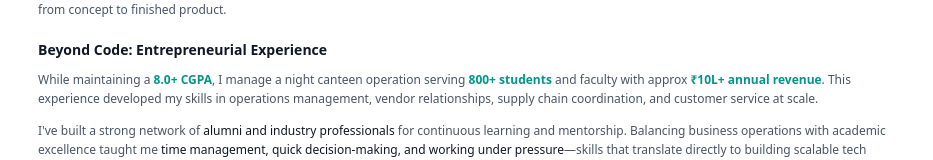
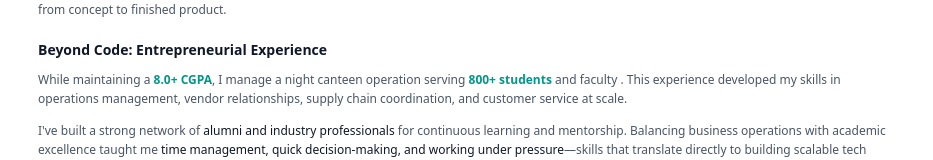
Before and after one commit to Laxman-Mahto/Laxman-Mahto.github.io, a React (Vite) app: page / in a window 1280 px wide. Shown: the part 272-432 px from the top of the page, without its empty margins (170-1103 px from the left). Built offline with nearby package versions, Linux system fonts and the light colour scheme; no server answers; a web font is replaced by a local one.

Commit message:
Update About section to remove revenue detail
Removed the approximate revenue figure from the About section.

```diff
--- a/src/Components/Sections/About.tsx
+++ b/src/Components/Sections/About.tsx
@@ -54,9 +54,9 @@ const About: React.FC = () => {
               <span className="font-bold text-teal-600 dark:text-teal-300">
                 800+ students
               </span>{" "}
-              and faculty with approx{" "}
+              and faculty{" "}
               <span className="font-bold text-teal-600 dark:text-teal-300">
-                ₹10L+ annual revenue
+
               </span>
               . This experience developed my skills in operations management,
               vendor relationships, supply chain coordination, and customer service at scale.
```
